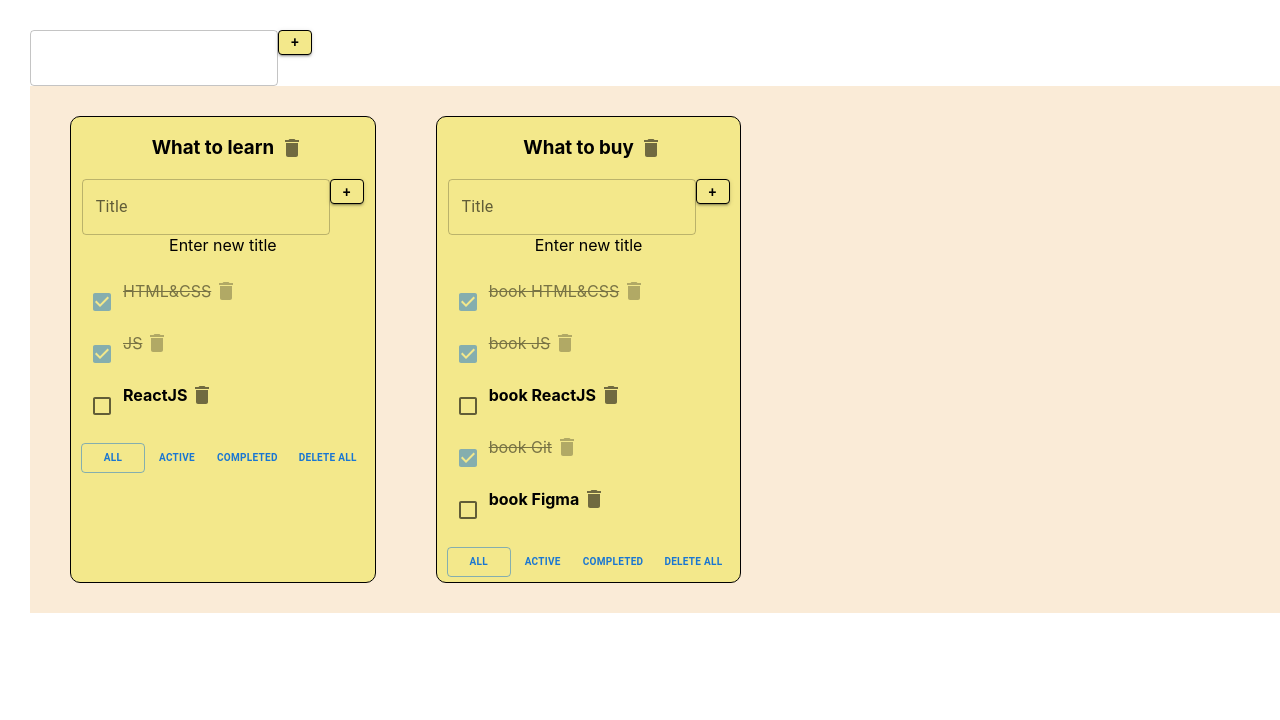
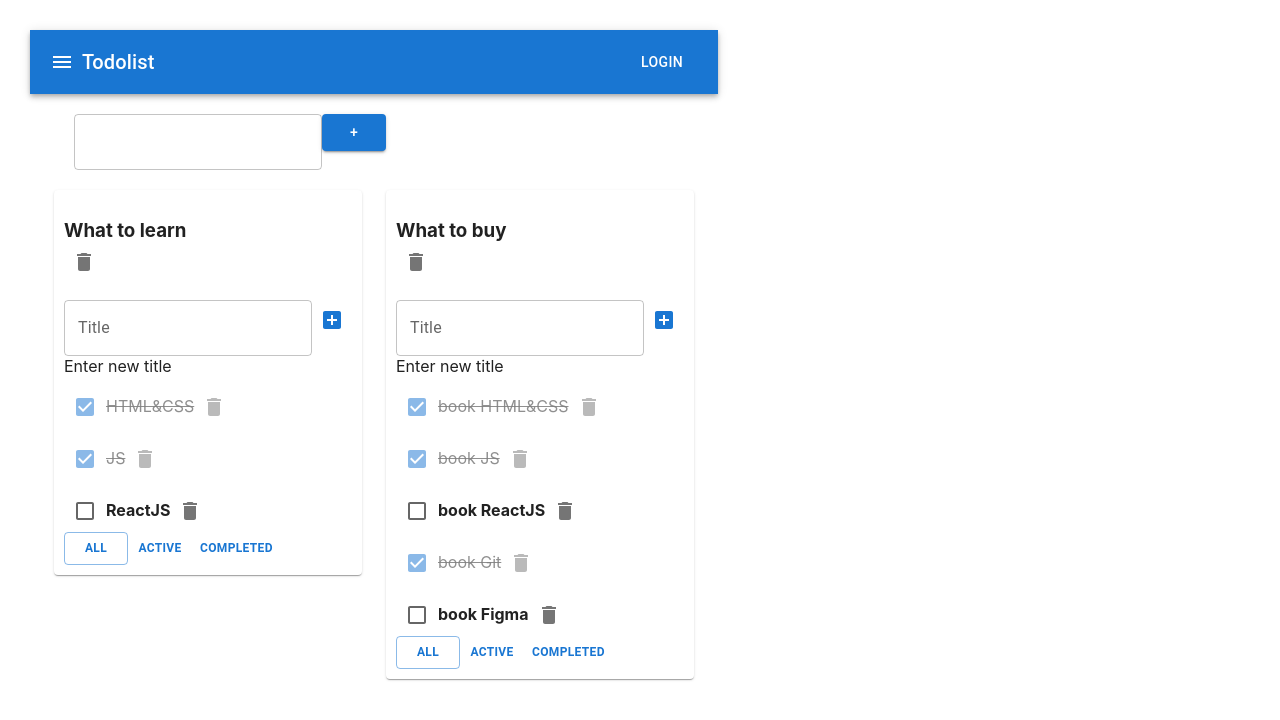
Before and after one commit to GlezovDmitriy/Todolist, a React (Create React App) app: page / in a window 1280 px wide. Shown: the top 720 px of the page. Built offline with nearby package versions, Linux system fonts and the light colour scheme.

Commit message:
Changed styles

```diff
--- a/src/App.css
+++ b/src/App.css
@@ -1,3 +1,4 @@
+/*
 .App {
 
   padding: 30px;
@@ -24,28 +25,19 @@
   margin-left: 10px;
   text-align: center;
 }
-.task {
-  display: flex;
-  margin-top: 10px;
-  font-weight: bold;
-}
-.tasks{
-  display: flex;
-  flex-direction: column;
-  padding-left: 10px;
-}
-.task-done {
-  display: flex;
-  margin-top: 10px;
-  text-decoration: line-through;
-  opacity: 0.5;
-}
+
+
 .btn-active {
   color: white;
   background-color: #211802;
   border-radius: 5px;
   border: 2px solid white;
 
+}
+.tasks{
+    display: flex;
+    flex-direction: column;
+    padding-left: 10px;
 }
 .buttons {
   display: flex;
@@ -77,3 +69,16 @@ font-size: small;
   border: 2px solid white;
   cursor: pointer;
 }
+*/
+
+.task-done {
+    display: flex;
+    margin-top: 10px;
+    text-decoration: line-through;
+    opacity: 0.5;
+}
+.task {
+    display: flex;
+    margin-top: 10px;
+    font-weight: bold;
+}
--- a/src/App.tsx
+++ b/src/App.tsx
@@ -2,6 +2,8 @@ import React, {useState} from 'react';
 import './App.css';
 import {PropsType, TaskType, Todolist} from "./Todolist";
 import {AddItemForm} from "./components/AddItemForm";
+import {AppBar, Box, Button, Container, Grid, IconButton, Paper, Toolbar, Typography} from "@mui/material";
+import {AppBarFC} from "./components/AppBarFC";
 
 /*import * as crypto from "crypto";*/
 
@@ -14,6 +16,10 @@ type TodolistType = {
 }
 type TasksStateType = {
     [key: string]: Array<TaskType>
+}
+
+function MenuIcon() {
+    return null;
 }
 
 function App() {
@@ -46,21 +52,24 @@ function App() {
         ]
     })
     console.log(todolists)
+
     function removeTodolist(todolistId: string) {
         setTodolists(todolists.filter(todolist => todolist.id !== todolistId))
         delete tasks[todolistId]
         setTasks({...tasks})
         console.log(tasks[todolistID2])
     }
-function changeTodolistTitle(todolistId: string, newTitle: string){
-        const todolist = todolists.find(tl=>tl.id === todolistId)
-    if(todolist){
+
+    function changeTodolistTitle(todolistId: string, newTitle: string) {
+        const todolist = todolists.find(tl => tl.id === todolistId)
+        if (todolist) {
             todolist.title = newTitle
             console.log(todolist.title)
             setTodolists([...todolists])
             console.log(todolists)
         }
     }
+
     function removeTask(todolistId: string, id: string) {
         let todolistTasks = tasks[todolistId]  // новая переменная с нужным массивом(объектом) по ID
         tasks[todolistId] = todolistTasks.filter(task => task.id !== id) //перезаписываем в объекте отфильтрованный массив
@@ -140,11 +149,15 @@ function changeTodolistTitle(todolistId: string, newTitle: string){
 
     return (
         <>
-            <div>
+            <div className='App'>
+                {/*<Box sx={{ flexGrow: 1 }}>*/}
+                <AppBarFC/>
+                {/*</Box>*/}
+                <Container fixed>
+                    <Grid container style={{padding: '20px'}}>
                         <AddItemForm addItem={onClickAddTodolist}/>
-            </div>
-            <div className='App'>
-
+                    </Grid>
+                    <Grid container spacing={3}>
                         {
                             todolists.map(el => {
                                 let allTodolistTasks = tasks[el.id] // копия  массива тасок
@@ -158,7 +171,9 @@ function changeTodolistTitle(todolistId: string, newTitle: string){
                                 if (el.filter === 'delete all') {
                                     tasksForTodolist = allTodolistTasks.filter(task => (!task.isDone && task.isDone))
                                 }
-                        return <Todolist
+                                return <Grid item>
+                                    <Paper style={{padding: '10px'}}>
+                                        <Todolist
                                             key={el.id}
                                             todolistId={el.id}
                                             title={el.title}
@@ -172,10 +187,15 @@ function changeTodolistTitle(todolistId: string, newTitle: string){
                                             changeTaskTitle={changeTaskTitle}
                                             changeTodolistTitle={changeTodolistTitle}
                                         />
+                                    </Paper>
+                                </Grid>
 
                             })
                         }
+                    </Grid>
 
+
+                </Container>
 
             </div>
         </>
--- a/src/Todolist.tsx
+++ b/src/Todolist.tsx
@@ -3,8 +3,8 @@ import {FullInput} from "./components/FullInput";
 import {FilterValuesType} from "./App";
 import {AddItemForm} from "./components/AddItemForm";
 import {EditableSpan} from "./components/EditableSpan";
-import {Button, Checkbox, IconButton, TextField} from "@mui/material";
-import {Delete} from "@mui/icons-material";
+import {Button, Checkbox, IconButton, TextField, Grid} from "@mui/material";
+import {AddBox, Delete} from "@mui/icons-material";
 
 
 export type PropsType = {
@@ -80,15 +80,16 @@ export const Todolist: FC<PropsType> = (
 
     return (
         <div>
-            <h3><EditableSpan title={title} onChange={onChangeTodolistTitle}/>
+            <h3><EditableSpan title={title}
+                              onChange={onChangeTodolistTitle}/>
                 {/*<button className={"todolist-btn"}
                            onClick={()=>removeTodolist(todolistId)}>X</button>*/}
                 <IconButton onClick={() => removeTodolist(todolistId)}
-                            style={{
+                            /*style={{
                                 maxWidth: '25px', maxHeight: '25px',
                                 minWidth: '25px', minHeight: '25px',
                                 marginLeft: '5px'
-                            }}>
+                            }}*/>
                     <Delete/>
                 </IconButton>
             </h3>
@@ -123,24 +124,19 @@ helperText={inputError}
                     disabled={isAddBtnDisabled}
                 >+
                 </button>*/}
-                <Button variant="contained"
+
+                <IconButton //variant="contained"
                         color='primary'
                         onClick={onClickAddTask}
-                        disabled={isAddBtnDisabled}
-                        style={{
-                            maxWidth: '25px', maxHeight: '25px',
-                            minWidth: '25px', minHeight: '25px',
-                            backgroundColor: '#f3e88b',
-                            border: '1px solid black',
-                            color: 'black'
-                        }}
-                >+</Button>
+                        disabled={isAddBtnDisabled}>
+                    <AddBox/>
+                </IconButton>
                 <div>
                     <span>{userMessage} </span>
                 </div>
 
             </div>
-            <ul className={"tasks"}>
+            <div className={"tasks"}>
                 {tasks.map((task, index) => {
                     const onClickRemoveTaskHandler = () => {
                         removeTask(todolistId, task.id)
@@ -152,7 +148,7 @@ helperText={inputError}
                     }
 
                     return (
-                        <li key={task.id} className={task.isDone ? "task-done" : "task"}>
+                            <div key={task.id} className={task.isDone ? "task-done" : "task"}>
                                 {/*<input
                                 onChange={onChangeStatusHandler}
                                 type="checkbox"
@@ -166,19 +162,19 @@ helperText={inputError}
                                 X️
                             </button>*/}
                                 <IconButton onClick={onClickRemoveTaskHandler}
-                                        style={{
+                                    /*style={{
                                         maxWidth: '20px', maxHeight: '20px',
                                         minWidth: '20px', minHeight: '20px',
                                         marginLeft: '5px'
-                                        }}>
+                                    }}*/>
                                     <Delete/>
                                 </IconButton>
-                        </li>
+                            </div>
                     )
                 })}
 
 
-            </ul>
+            </div>
             <div className={"buttons"}>
                 <Button
                     variant={filter === 'all' ? "outlined" : 'text'}
@@ -187,14 +183,14 @@ helperText={inputError}
                     }}
                     //color='primary'
                     style={{
-                        fontSize: '10px', fontWeight: 'bold'
+                        fontSize: '12px', fontWeight: 'bold'
                     }}
                 >All
                 </Button>
                 <Button
                     variant={filter === 'active' ? "outlined" : 'text'}
                     style={{
-                        fontSize: '10px', fontWeight: 'bold'
+                        fontSize: '12px', fontWeight: 'bold'
                     }}
                     onClick={() => {
                         changeFilter(todolistId, 'active')
@@ -203,13 +199,13 @@ helperText={inputError}
                 <Button
                     variant={filter === 'completed' ? "outlined" : 'text'}
                     style={{
-                        fontSize: '10px', fontWeight: 'bold'
+                        fontSize: '12px', fontWeight: 'bold'
                     }}
                     onClick={() => {
                         changeFilter(todolistId, 'completed')
                     }}>Completed
                 </Button>
-                <Button
+               {/* <Button
                     variant={filter === 'delete all' ? "outlined" : 'text'}
                     style={{
                         fontSize: '10px', fontWeight: 'bold',
@@ -218,7 +214,7 @@ helperText={inputError}
                     onClick={() => {
                         changeFilter(todolistId, 'delete all')
                     }}>Delete all
-                </Button>
+                </Button>*/}
             </div>
         </div>
     )
--- a/src/components/AddItemForm.tsx
+++ b/src/components/AddItemForm.tsx
@@ -50,13 +50,13 @@ export const AddItemForm = (props: AddItemFormType) => {
             <Button variant="contained"
                     color='primary'
                     onClick={addItem}
-                    style={{
+                    /*style={{
                         maxWidth: '25px', maxHeight: '25px',
                         minWidth: '25px', minHeight: '25px',
                         backgroundColor: '#f3e88b',
                         border: '1px solid black',
                         color: 'black'
-                    }}
+                    }}*/
             >+</Button>
         </div>
     );
--- /dev/null
+++ b/src/components/AppBarFC.tsx
@@ -0,0 +1,26 @@
+import React from 'react';
+import {AppBar, Button, IconButton, Toolbar, Typography} from "@mui/material";
+import MenuIcon from '@mui/icons-material/Menu';
+export const AppBarFC = () => {
+    return (
+        <div>
+            <AppBar position="static">
+                <Toolbar>
+                    <IconButton
+                        //size="large"
+                        edge="start"
+                        color="inherit"
+                        aria-label="menu"
+                        //sx={{ mr: 2 }}
+                    >
+                        <MenuIcon />
+                    </IconButton>
+                    <Typography variant="h6" component="div" sx={{ flexGrow: 1 }}>
+                        Todolist
+                    </Typography>
+                    <Button color="inherit">Login</Button>
+                </Toolbar>
+            </AppBar>
+        </div>
+    );
+};
--- a/src/components/EditableSpan.tsx
+++ b/src/components/EditableSpan.tsx
@@ -22,7 +22,7 @@ export const EditableSpan = (props: EditableSpanType) => {
         console.log(props.title)
     }
     return (
-        <div>
+        <div style={{marginTop: '10px'}}>
             {editMode
                 ? /*<input
                          value={title}
```
Lines whose indentation alone changed are shown as unchanged.
